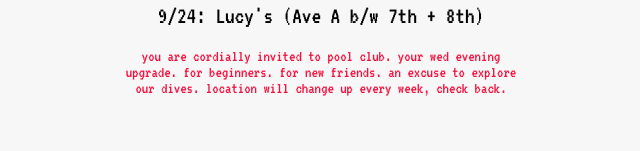
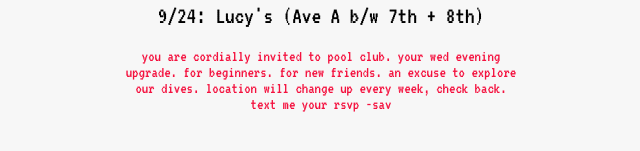
Before and after one commit to savannahocc/poolclub, a plain HTML site: page index.html in a window 1280 px wide. Shown: the part 345-496 px from the top of the page, without its empty margins (319-959 px from the left). Drawn offline with Linux system fonts and the light colour scheme.

Commit message:
sav tagline

```diff
--- a/index.html
+++ b/index.html
@@ -37,7 +37,7 @@
     <div class="container vt" style="color: rgb(244, 17, 62);">
         <div class="container">
             you are cordially invited to pool club. your wed evening upgrade. for beginners. for
-            new friends. an excuse to explore our dives. location will change up every week, check back.
+            new friends. an excuse to explore our dives. location will change up every week, check back. text me your rsvp -sav
         </div>
 
 
```
